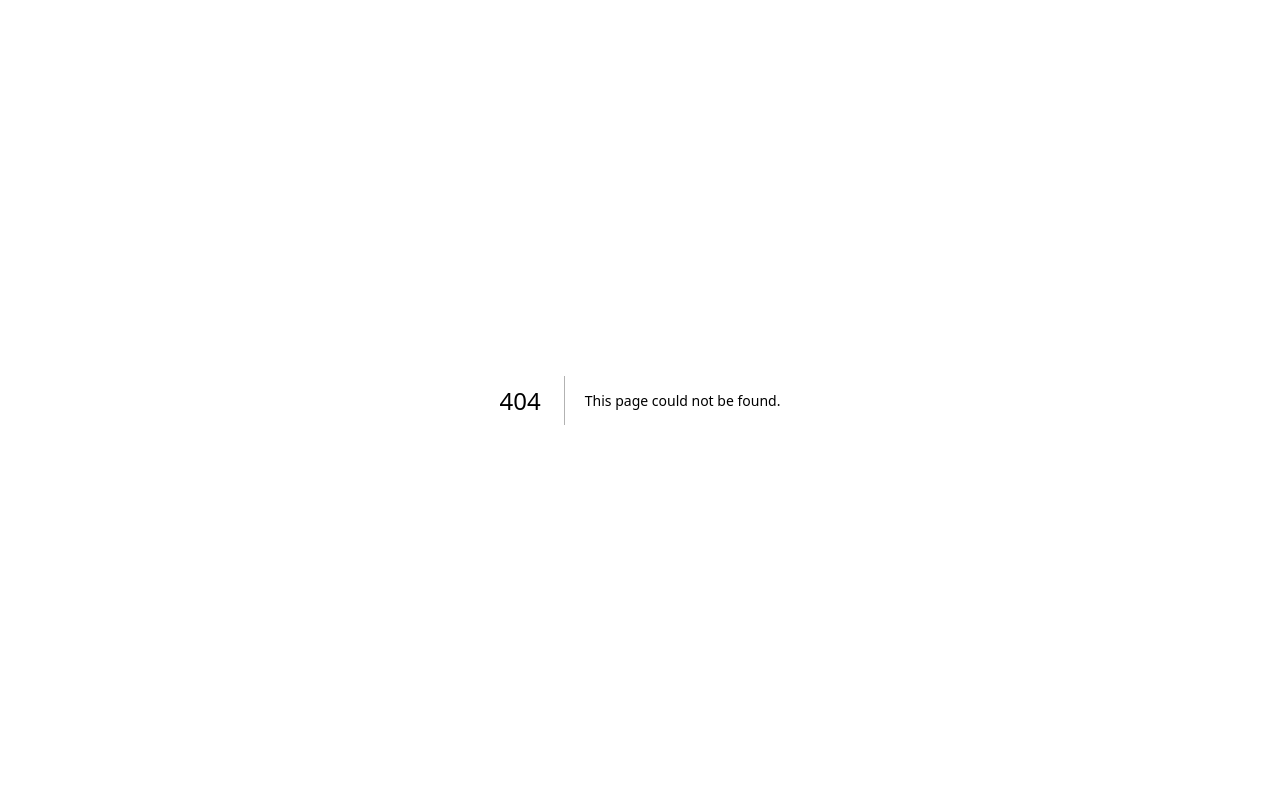
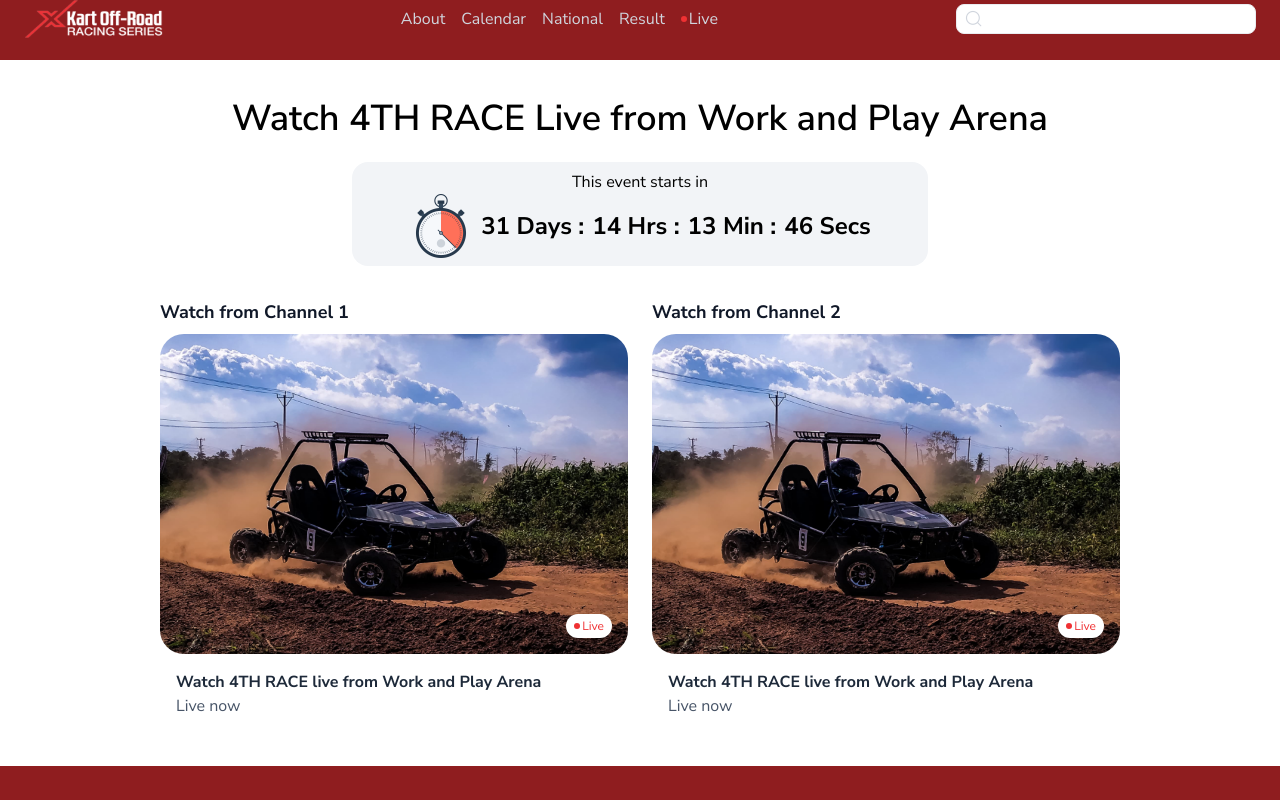
Before and after one commit to mindset001/xkart, a Next.js app: page /Livestream in a window 1280 px wide. Before the commit this address had no page. Shown: the top 800 px of the page. Built offline with nearby package versions, Linux system fonts and the light colour scheme.

Commit message:
livestream

```diff
--- /dev/null
+++ b/src/app/Livestream/CountdownTimer.tsx
@@ -0,0 +1,66 @@
+'use client'
+import Image from 'next/image';
+import { useState, useEffect } from 'react';
+import Stop from '../../../public/assets/stopwatch.png'
+
+// Define the type for the time left
+interface TimeLeft {
+  days: number;
+  hours: number;
+  minutes: number;
+  seconds: number;
+}
+
+// Utility function to calculate the remaining time
+const calculateTimeLeft = (targetDate: string): TimeLeft => {
+  const difference = +new Date(targetDate) - +new Date();
+
+  let timeLeft: TimeLeft = {
+    days: 0,
+    hours: 0,
+    minutes: 0,
+    seconds: 0
+  };
+
+  if (difference > 0) {
+    timeLeft = {
+      days: Math.floor(difference / (1000 * 60 * 60 * 24)),
+      hours: Math.floor((difference / (1000 * 60 * 60)) % 24),
+      minutes: Math.floor((difference / 1000 / 60) % 60),
+      seconds: Math.floor((difference / 1000) % 60)
+    };
+  }
+
+  return timeLeft;
+};
+
+const CountdownTimer = ({ targetDate }: { targetDate: string }) => {
+  const [timeLeft, setTimeLeft] = useState<TimeLeft>(calculateTimeLeft(targetDate));
+
+  useEffect(() => {
+    const timer = setTimeout(() => {
+      setTimeLeft(calculateTimeLeft(targetDate));
+    }, 1000);
+
+    return () => clearTimeout(timer);
+  }, [targetDate]);
+
+  return (
+   <div className='w-[60%] py-2 px-4  bg-[#F2F4F7] rounded-[16px]'>
+     <p>This event starts in</p>
+    <div className=' flex items-center justify-center gap-2'>
+        <div>
+            <Image src={Stop} alt='' className='w-[64px] h-[64px]'/>
+        </div>
+        <div className="flex items-center justify-center text-2xl font-bold space-x-2">
+      <div>{timeLeft.days} Days :</div>
+      <div>{timeLeft.hours} Hrs :</div>
+      <div>{timeLeft.minutes} Min :</div>
+      <div>{timeLeft.seconds} Secs </div>
+    </div>
+    </div>
+   </div>
+  );
+};
+
+export default CountdownTimer;
--- /dev/null
+++ b/src/app/Livestream/Live.tsx
@@ -0,0 +1,49 @@
+import React from 'react'
+import VideoChannel from './VideoChannel';
+import CountdownTimer from './CountdownTimer';
+import Dust from '../../../public/assets/dust.png'
+
+const channels = [
+    {
+      id: 1,
+      title: 'Watch from Channel 1',
+      description: 'Watch 4TH RACE live from Work and Play Arena',
+    //   thumbnail: '/images/channel1.jpg', // Replace with your thumbnail paths
+    thumbnail: Dust,
+      link: '/channel/1', // Replace with your actual channel links
+    },
+    {
+      id: 2,
+      title: 'Watch from Channel 2',
+      description: 'Watch 4TH RACE live from Work and Play Arena',
+    //   thumbnail: '/images/channel2.jpg',
+    thumbnail: Dust,
+      link: '/channel/2',
+    },
+  ];
+
+function Live() {
+    const targetDate = '2024-08-01T00:00:00';
+  return (
+    <div className='flex items-center justify-center'>
+        <div className="w-[80%] p-8">
+    <h1 className="text-[36px] font-[600] text-center mb-4">Watch 4TH RACE Live from Work and Play Arena</h1>
+    <div className="text-center mb-8">
+
+    <div className='flex items-center justify-center'>
+    <CountdownTimer targetDate={targetDate} />
+    </div>
+    </div>
+    <div className="w-full items-center justify-center grid grid-cols-1 md:grid-cols-2 gap-6">
+      {channels.map((channel) => (
+       <div className=''>
+         <VideoChannel key={channel.id} channel={channel} />
+       </div>
+      ))}
+    </div>
+  </div>
+    </div>
+  )
+}
+
+export default Live
--- /dev/null
+++ b/src/app/Livestream/VideoChannel.tsx
@@ -0,0 +1,30 @@
+// components/VideoChannel.tsx
+import Image from 'next/image';
+import Link from 'next/link';
+
+const VideoChannel = ({ channel }: { channel: any }) => {
+  return (
+    <div className="rounded-lg overflow-hidden relative">
+        <h2 className="text-lg font-bold mb-2 text-[#101828]">{channel.title}</h2>
+      <Link href={channel.link}>
+        <Image
+          src={channel.thumbnail}
+          alt={channel.title}
+        //   width={500}
+        //   height={300}
+          className=" rounded-[24px] w-[600px] h-[320px]"
+        />
+        <div className="p-4">
+
+          <p className="text-[16px] font-[700] text-[#1D2939]">{channel.description}</p>
+          <p className='text-[#475467] text-[16px] font-[400]'>Live now</p>
+        </div>
+        <div className="flex items-center gap-[2px] absolute bottom-24 right-4 bg-[white] text-[#EF3133] text-xs px-2 py-1 rounded-[40px]">
+        <div className='bg-[#EF3133] h-[6px] w-[6px] rounded-[50px]'></div>
+            <p>Live</p></div>
+      </Link>
+    </div>
+  );
+};
+
+export default VideoChannel;
--- /dev/null
+++ b/src/app/Livestream/page.tsx
@@ -0,0 +1,21 @@
+import React from 'react'
+import Navbar from '../components/Navbar'
+import Footer from '../components/Footer'
+import Live from './Live'
+
+
+
+
+
+function page() {
+
+  return (
+    <main>
+        <Navbar/>
+        <Live/>
+        <Footer/>
+    </main>
+  )
+}
+
+export default page
--- a/src/app/components/Footer.tsx
+++ b/src/app/components/Footer.tsx
@@ -35,8 +35,8 @@ function Footer() {
           <div className='flex flex-col lg:flex-row gap-8 lg:gap-20 w-full'>
           <ul className='text-[#F9ADAD] flex flex-col gap-4 font-[400] text-[14px] '>
                 <li className='cursor-pointer hover:text-[#fff]'>Store</li>
-                <li className='cursor-pointer hover:text-[#fff]'>Dealers</li>
-                <li className='cursor-pointer hover:text-[#fff]'>Partner</li>
+                <li className='cursor-pointer hover:text-[#fff]'>Merchandise</li>
+                <li className='cursor-pointer hover:text-[#fff]'>Partners</li>
             </ul>
             <ul className='text-[#F9ADAD] flex flex-col gap-4 font-[400] text-[14px] '>
                 <li className='cursor-pointer hover:text-[#fff]'>Live Races</li>
@@ -49,7 +49,7 @@ function Footer() {
             <ul className='text-[#F9ADAD] flex flex-col gap-4 font-[400] text-[14px] '>
                 <li className='cursor-pointer hover:text-[#fff]'>About</li>
                 <li className='cursor-pointer hover:text-[#fff]'>Privacy Policy</li>
-                <li className='cursor-pointer hover:text-[#fff]'>Teams and Conditions</li>
+                <li className='cursor-pointer hover:text-[#fff]'>Terms and Conditions</li>
             </ul>
             <ul className='text-[#F9ADAD] flex flex-col gap-4 font-[400] text-[14px] '>
                 <li className='cursor-pointer flex gap-2 items-center hover:text-[#fff]'>
--- a/src/app/components/Landing/Member.tsx
+++ b/src/app/components/Landing/Member.tsx
@@ -8,8 +8,8 @@ function Member() {
     <main className='w-full flex items-center justify-center my-20 '>
       <div className='bg-[#F2F4F7] rounded-[24px] w-[90%] lg:w-[60%] py-20'>
         <div className='text-center'>
-          <h2 className='text-[24px] font-[600] text-[#101828]'>Join  Racing and Automotive Development Authority (RADA) </h2>
-          <p className='text-[16px] font-[400] text-[#344054]'>The Racing and Automotive Development Authority (RADA) licenses racers, sanctions events, and requires registration from all event organizers, racing teams, and team owners to promote motorsport in Nigeria.</p>
+          <h2 className='text-[24px] font-[600] text-[#101828]'>Join  Racing and Automotive Development Association (RADA) </h2>
+          <p className='text-[16px] font-[400] text-[#344054]'>The Racing and Automotive Development Association (RADA) licenses racers, sanctions events, and requires registration from all event organizers, racing teams, and team owners to promote motorsport in Nigeria.</p>
         </div>
         <div>
           <Image src={Race} alt='' className='w-[280px] h-[144px]' />
```
Also changed, not shown: public/assets/stopwatch.png (added).
